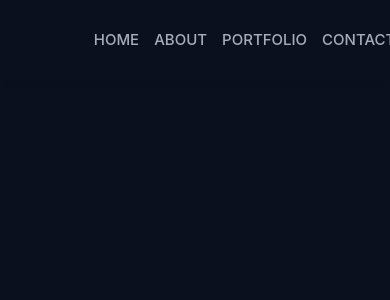
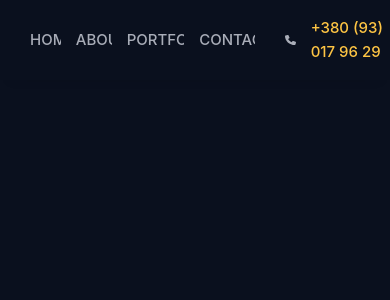
Before and after one commit to Bogdan-Mykhailov/myPortfolio, a React (Create React App) app: page / in a window 390 px wide. Shown: the top 300 px of the page. Built offline with nearby package versions, Linux system fonts and the light colour scheme.

Commit message:
add phone number and icon

```diff
--- a/src/01-ui/04-header/Header.module.css
+++ b/src/01-ui/04-header/Header.module.css
@@ -86,3 +86,25 @@
   -webkit-transition: all 0.3s ease;
   transition: all 0.3s ease;
 }
+
+.phoneNumber a {
+  color: #fec544;
+  display: flex;
+  align-items: center;
+  margin-left: 15px;
+}
+
+.phoneIconWrapper {
+  height: 15px;
+  width: 15px;
+  display: flex;
+  align-items: center;
+  margin-left: 30px;
+}
+
+.phoneIcon {
+  background-color: transparent;
+  height: 14px;
+  width: 14px;
+  filter: brightness(0) saturate(100%) invert(77%) sepia(10%) saturate(246%) hue-rotate(186deg) brightness(91%) contrast(85%);
+}
--- a/src/01-ui/04-header/Header.tsx
+++ b/src/01-ui/04-header/Header.tsx
@@ -1,7 +1,8 @@
 import React from 'react';
-import {PATH, Routs} from "../02-routes/Routs";
+import {PATH} from "../02-routes/Routs";
 import {NavLink} from "react-router-dom";
 import s from './Header.module.css'
+import phone from '../../assets/img/phone-solid.svg'
 
 export const Header = () => {
   return (
@@ -15,6 +16,12 @@ export const Header = () => {
                 <NavLink className={navData => navData.isActive ? s.active : s.link} to={PATH.ABOUT}>About</NavLink>
                 <NavLink className={navData => navData.isActive ? s.active : s.link} to={PATH.PORTFOLIO}>Portfolio</NavLink>
                 <NavLink className={navData => navData.isActive ? s.active : s.link} to={PATH.CONTACTS}>Contacts</NavLink>
+                <div className={s.phoneIconWrapper}>
+                  <img className={s.phoneIcon} src={phone} alt="phone"/>
+                </div>
+                <div className={s.phoneNumber}>
+                  <a href='tel:+380930179629'>+380 (93) 017 96 29</a>
+                </div>
               </div>
             </div>
           </div>
```
Also changed, not shown: src/assets/img/phone-solid.svg (added).
